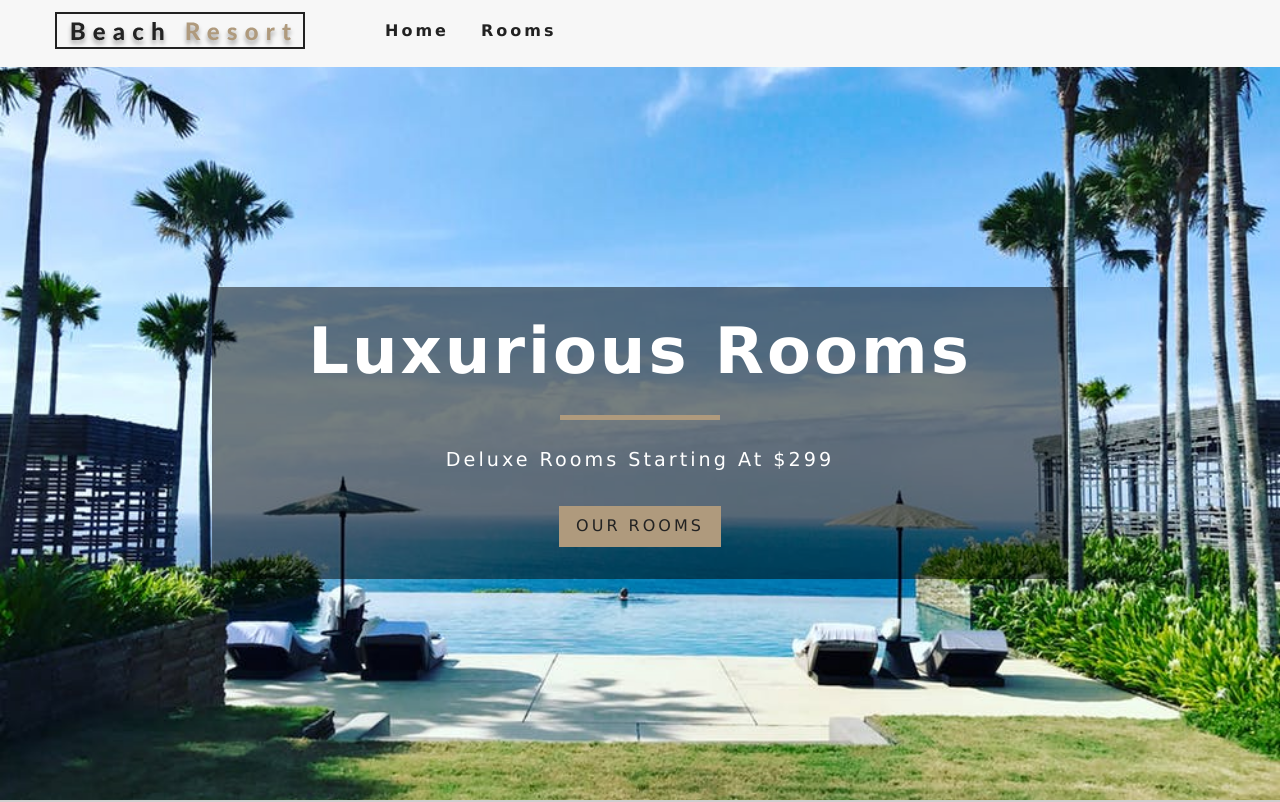
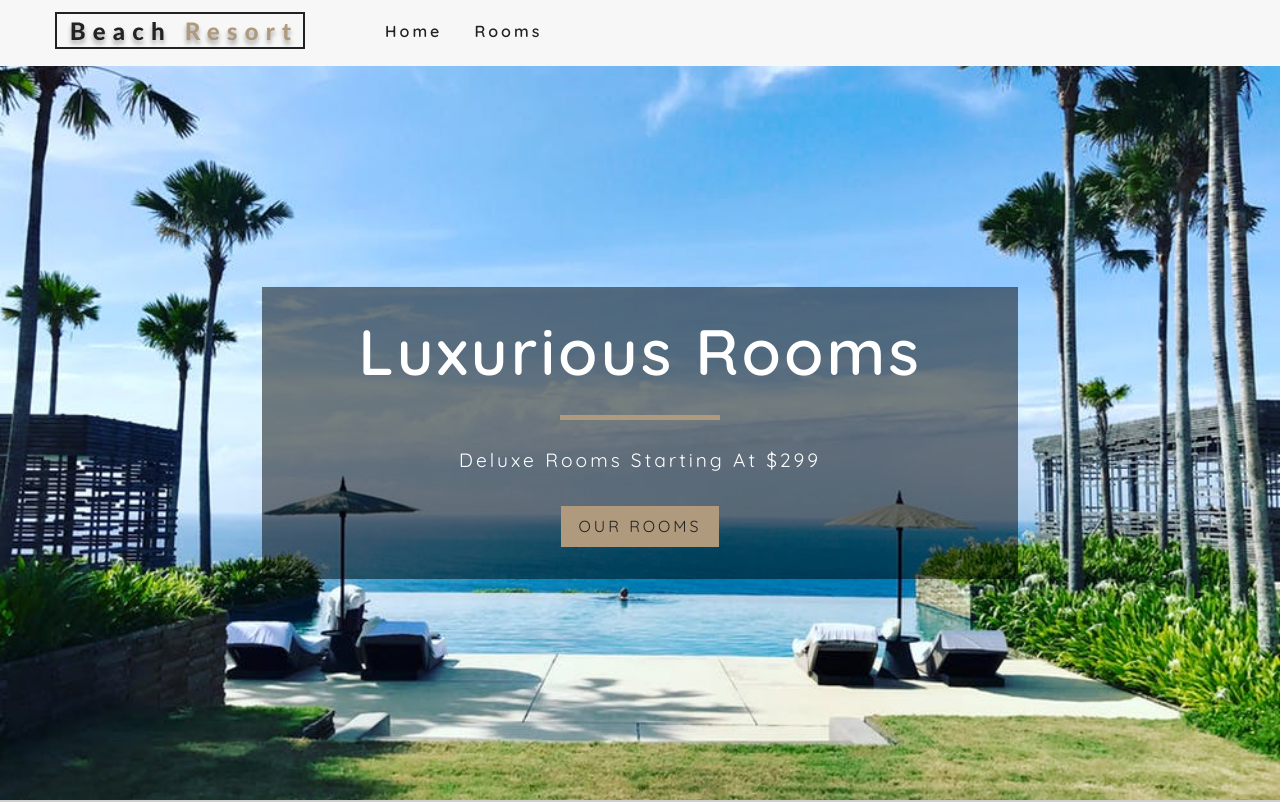
Before and after one commit to kuicpet/hotel-reservation, a React (Create React App) app in the folder hotel-reservation/: page / in a window 1280 px wide. Shown: the top 802 px of the page. Built offline with nearby package versions, Linux system fonts and the light colour scheme; no server answers.

Commit message:
ft--updated

```diff
--- a/hotel-reservation/public/index.html
+++ b/hotel-reservation/public/index.html
@@ -10,6 +10,7 @@
       content="Web site created using create-react-app"
     />
     <link rel="apple-touch-icon" href="%PUBLIC_URL%/logo192.png" />
+    <link href="https://fonts.googleapis.com/css2?family=Quicksand:wght@300;400;500;600&display=swap" rel="stylesheet">
     <!--
       manifest.json provides metadata used when your web app is installed on a
       user's mobile device or desktop. See https://developers.google.com/web/fundamentals/web-app-manifest/
--- a/hotel-reservation/src/App.css
+++ b/hotel-reservation/src/App.css
@@ -20,7 +20,7 @@
   padding-top: 66px;
   color: var(--mainBlack);
   background: var(--mainWhite);
-  font-family: Verdana, Geneva, Tahoma, sans-serif;
+  font-family: "Quicksand", sans-serif;
   line-height: 1.4;
 }
 h1 {
--- a/hotel-reservation/src/App.js
+++ b/hotel-reservation/src/App.js
@@ -5,6 +5,7 @@
 import SingleRoom from "./pages/SingleRoom";
 import NotFound from "./pages/NotFound";
 import Navbar from './components/Navbar';
+
 
 function App() {
   return (
--- a/hotel-reservation/src/Contentful.js
+++ b/hotel-reservation/src/Contentful.js
@@ -3,6 +3,6 @@
 
 
 export default createClient({
-    space:"3uqpx69p7yv7",
-    accessToken: "199E_iPZ0Y1Z0qLjhJWtPioGryzVbNI6N-cC8rPLvlQ",
+    space:`${process.env.REACT_APP_API_SPACE}`,
+    accessToken: `${process.env.REACT_APP_ACCESS_TOKEN}`
 });
```
Also changed, not shown: 1 other file (tests, documents, lock files or other folders).
